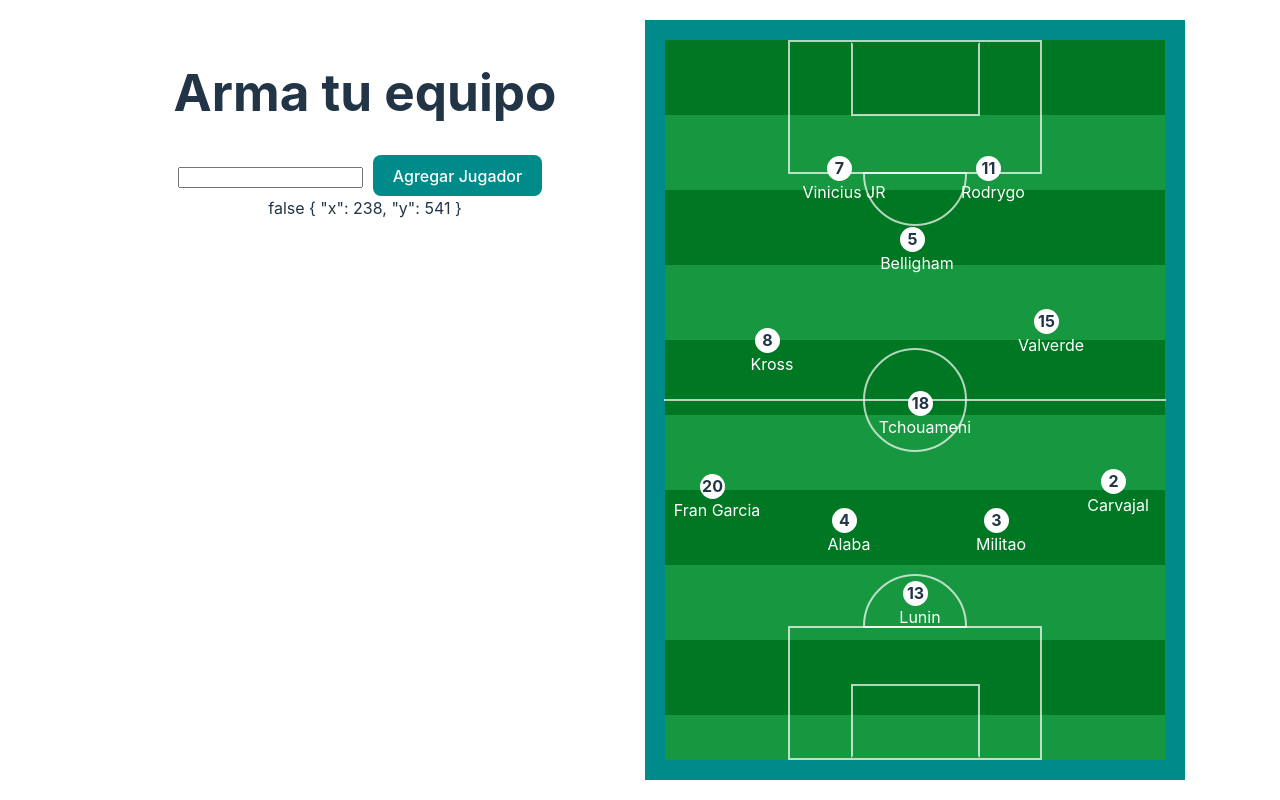
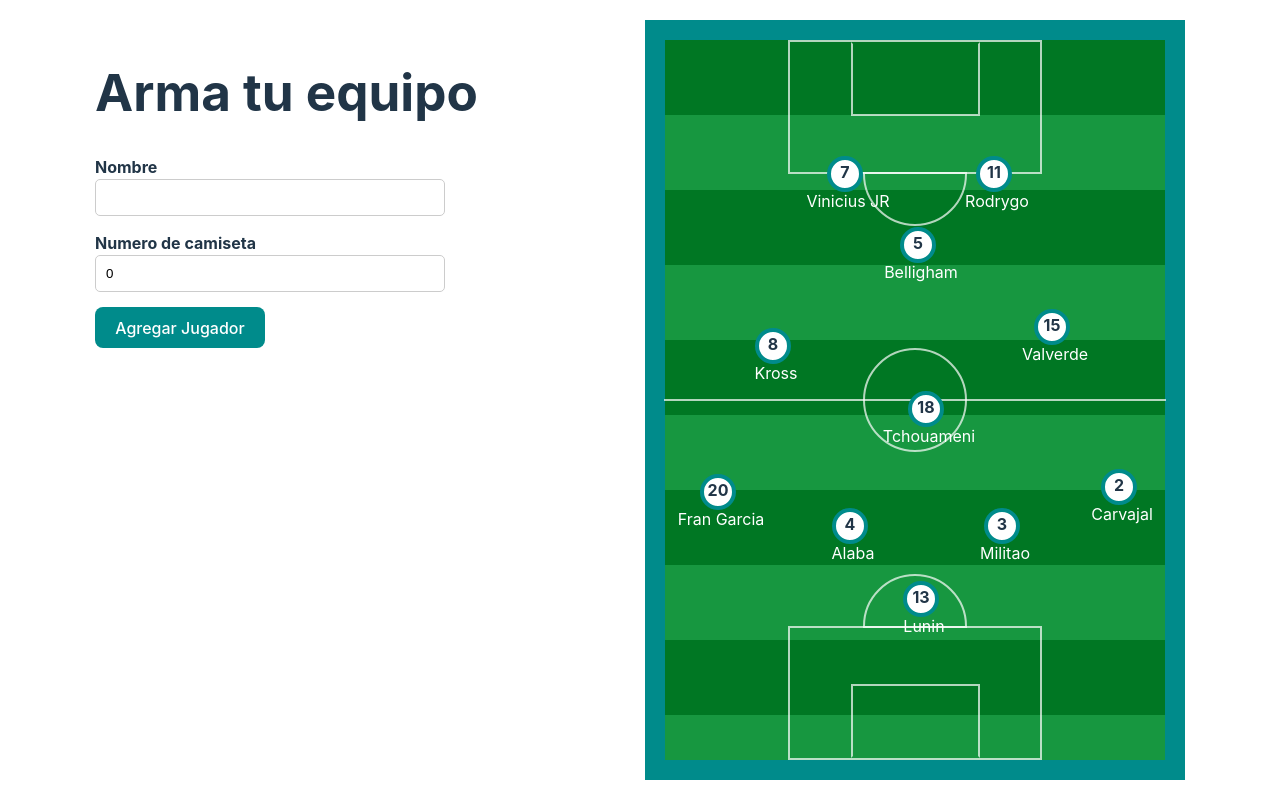
Before and after one commit to juanhm93/playing-field, a Vue app: page / in a window 1280 px wide. Built offline with nearby package versions, Linux system fonts and the light colour scheme.

Commit message:
(feature): separate principal components to box left and players

```diff
--- a/src/components/FieldComponent.vue
+++ b/src/components/FieldComponent.vue
@@ -1,15 +1,12 @@
 <script setup lang="ts">
 import { ref, onMounted } from "vue";
 import { REAL_MADRID } from "../helpers/constains";
+import { Player } from '../types/Player.types';
+import ItemPlayer from "./players/ItemPlayer.vue";
+import BoxCreateTeam from "./boxes/BoxCreateTeam.vue";
 // onMounted reactive
 
-type Player = {
-  ref: string;
-  name: string;
-  number: number;
-  position: { x: number; y: number };
-  moved: boolean;
-};
+
 const enable = ref<Boolean>(false);
 const futbol = ref<HTMLElement | null>(null);
 const name = ref<string>("");
@@ -43,8 +40,8 @@ const mouseMove = (event: any) => {
   offsetLeft.value = futbol.value?.offsetLeft || 0;
   offsetTop.value = futbol.value?.offsetTop || 0;
 
-  team.value[playerPosition.value].position.x = clientX - offsetLeft.value - 20;
-  team.value[playerPosition.value].position.y = clientY - offsetTop.value - 20;
+  team.value[playerPosition.value].position.x = clientX - offsetLeft.value - 25;
+  team.value[playerPosition.value].position.y = clientY - offsetTop.value - 25;
 };
 
 // const mouseEnter = (event: any) => {
@@ -52,17 +49,30 @@ const mouseMove = (event: any) => {
 
 //   // futbol.value.addEventListener("mousemove", mouseMove, false);
 // };
+type Options = {
+    name: string;
+    number: number;
+};
 
-const createNewPlayer = () => {
+const createNewPlayer = ({ name, number }: Options) => {
   team.value.push({
-    ref: name.value.split(" ").join("-"),
-    name: name.value,
-    number: 25,
+    ref: name.split(" ").join("-"),
+    name: name,
+    number: number,
     position: { x: 0, y: team.value.length * 25 },
     moved: false,
   });
 
-  name.value = "";
+  // name.value = "";
+  // team.value.push({
+  //   ref: name.value.split(" ").join("-"),
+  //   name: name.value,
+  //   number: 25,
+  //   position: { x: 0, y: team.value.length * 25 },
+  //   moved: false,
+  // });
+
+  // name.value = "";
 };
 
 const selectedPlayer = (itemPlayer: Player) => {
@@ -80,7 +90,8 @@ const selectedPlayer = (itemPlayer: Player) => {
 
 <template>
   <div class="field-component__container">
-    <div class="field-component__added">
+    <box-create-team :create-new-player="createNewPlayer" />
+    <!-- <div class="field-component__added">
       <h1 class="title">Arma tu equipo</h1>
       <input type="text" name="name" id="" v-model="name" />
       <button @click="createNewPlayer">Agregar Jugador</button>
@@ -88,9 +99,10 @@ const selectedPlayer = (itemPlayer: Player) => {
         {{ enable }}
         {{ team[playerPosition].position }}
       </div>
-    </div>
+    </div> -->
     <div ref="futbol" class="field-component__area" @mousemove="mouseMove">
       <!-- @mouseenter="mouseEnter" -->
+      <!-- lineas del campo -->
       <div class="field__area area-top">
         <div class="field__small-area"></div>
       </div>
@@ -100,19 +112,14 @@ const selectedPlayer = (itemPlayer: Player) => {
       <div class="field__area area-bottom">
         <div class="field__small-area"></div>
       </div>
-
-      <div
+      <!-- lineas del campo -->
+      <item-player
         v-for="play in team"
         :key="play.name"
-        :ref="play.ref"
-        class="player"
-        :class="{ active: play.moved }"
-        :style="`transform: translate(${play.position.x}px, ${play.position.y}px)`"
-        @click="selectedPlayer(play)"
-      >
-        <span>{{ play.number }}</span>
-        <p>{{ play.name }}</p>
-      </div>
+        :play="play"
+        :selected-player="selectedPlayer"
+      />
+
     </div>
   </div>
 </template>
@@ -142,29 +149,6 @@ const selectedPlayer = (itemPlayer: Player) => {
   justify-content: space-between;
 }
 
-.player {
-  width: 25px;
-  height: 25px;
-  /* background-color: aqua; */
-  background-color: white;
-  border-radius: 50%;
-  position: absolute;
-  top: 0;
-  left: 0;
-  cursor: move;
-}
-.player span {
-  font-weight: bold;
-}
-.player p {
-  min-width: 94px;
-  margin-left: -30px;
-  margin-top: 0;
-  color: white;
-}
-.player.active {
-  background-color: brown;
-}
 
 .field-component__added {
   padding: 10px 0;
--- /dev/null
+++ b/src/components/boxes/BoxCreateTeam.vue
@@ -0,0 +1,105 @@
+<script setup lang="ts">
+
+    import {ref, defineProps } from 'vue'
+
+    const name = ref<string>("")
+    const shirtNumber = ref<number>(0)
+
+    type Options = {
+        name: string;
+        number: number;
+    };
+  const props =  defineProps<{
+        createNewPlayer: (data: Options) => void
+    }>()
+
+    const handleCreate = () => {
+        props.createNewPlayer({
+            name: name.value,
+            number: shirtNumber.value
+        })
+        name.value = ''
+        shirtNumber.value = 0
+    }
+</script>
+
+<template>
+     <div class="field-component__added">
+      <h1 class="title">Arma tu equipo</h1>
+      <!-- <div class="actions-players__sidebar">
+        <button @click="handleCreate">Cambio</button>
+        <button @click="handleCreate">
+          Editar Jugador
+        </button>
+        <button
+            class="button-danger"
+            @click="handleCreate"
+          >
+          Eliminar Jugador
+        </button>
+      </div> -->
+      <div class="input__box">
+          <div class="input-container">
+              <label class="input-title" for="name">
+                Nombre
+              </label>
+            <input  class="input-field" type="text" name="name" id="name" v-model="name" />
+          </div>
+          <div class="input-container">
+              <label class="input-title" for="shirt">
+                Numero de camiseta
+              </label>
+              <input  class="input-field" type="text" name="shirt" id="shirt" v-model.number="shirtNumber" />
+          </div>
+          <div class="button-add">
+              <button @click="handleCreate">Agregar Jugador</button>
+          </div>
+      </div>
+      <!-- <div class="field-component__data">
+        {{ enable }}
+        {{ team[playerPosition].position }}
+      </div> -->
+    </div>
+</template>
+
+<style scoped>
+.field-component__added {
+  padding: 10px 0;
+  text-align: start;
+}
+.field-component__added button {
+  margin-right: 10px;
+  color: white;
+  background-color: darkcyan;
+}
+.field-component__added .button-danger {
+  background-color: red;
+}
+
+.button-add {
+  margin-right: 10px;
+}
+
+.input__box {
+    max-width: 350px;
+}
+/* Estilo base para el contenedor del input */
+.input-container {
+  display: flex;
+  flex-direction: column;
+  margin-bottom: 15px; /* Espacio entre inputs */
+}
+
+/* Estilo base para el título */
+.input-title {
+  font-weight: bold; /* Texto en negrita */
+}
+
+/* Estilo base para el input */
+.input-field {
+  padding: 10px; /* Padding de 10px */
+  border: 1px solid #ccc; /* Borde */
+  border-radius: 5px; /* Bordes redondeados */
+}
+
+</style>
--- /dev/null
+++ b/src/components/players/ItemPlayer.vue
@@ -0,0 +1,56 @@
+
+<script setup lang="ts">
+
+    import { defineProps } from 'vue';
+    import { Player } from '../../types/Player.types';
+    defineProps<{
+        play: Player
+        selectedPlayer: Function
+    }>()
+
+
+</script>
+
+ <template>
+     <div
+        :ref="play.ref"
+        class="player"
+        :class="{ active: play.moved }"
+        :style="`transform: translate(${play.position.x}px, ${play.position.y}px)`"
+        @click="selectedPlayer(play)"
+      >
+        <span>{{ play.number }}</span>
+        <p>{{ play.name }}</p>
+      </div>
+ </template>
+
+ <style scoped>
+.player {
+  width: 28px;
+  height: 28px;
+  /* background-color: aqua; */
+  background-color: white;
+  border: 4px solid darkcyan;
+  border-radius: 50%;
+  position: absolute;
+  top: 0;
+  left: 0;
+  cursor: move;
+  /* padding-top: 5px; */
+}
+.player span {
+  font-weight: bold;
+}
+.player p {
+  min-width: 94px;
+  margin-left: -30px;
+  margin-top: 5px;
+  color: white;
+}
+.player.active {
+  /* background-color: brown; */
+  opacity: .5;
+  border: 4px solid red;
+}
+
+</style>
--- /dev/null
+++ b/src/types/Player.types.ts
@@ -0,0 +1,8 @@
+
+export type Player = {
+    ref: string;
+    name: string;
+    number: number;
+    position: { x: number; y: number };
+    moved: boolean;
+};
```
